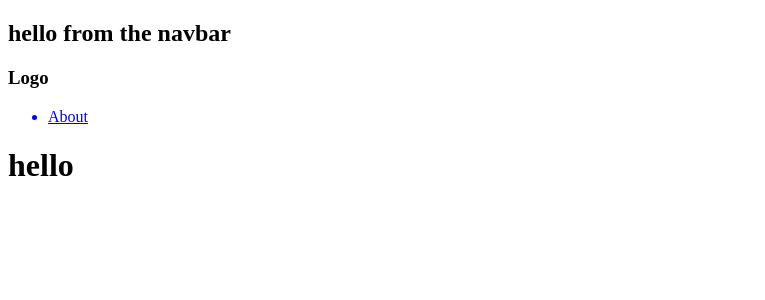
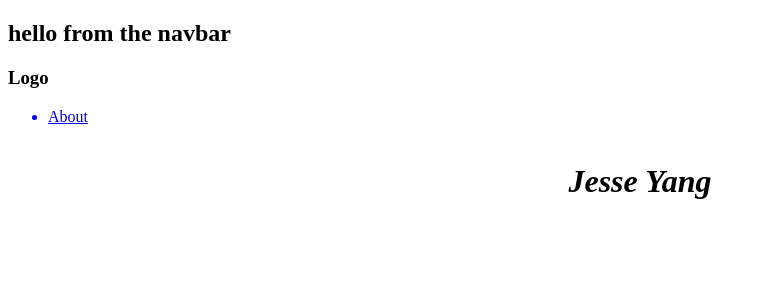
Before and after one commit to jesseyang432/jesseyang432.github.io, a React (Create React App) app: page / in a window 1280 px wide. Shown: the top 300 px of the page, without its empty margins (0-765 px from the left). Built offline with nearby package versions, Linux system fonts and the light colour scheme.

Commit message:
played around with random stuff

```diff
--- a/src/components/pages/Home.js
+++ b/src/components/pages/Home.js
@@ -10,7 +10,9 @@ class Home extends Component {
 
   render() {
     return (
-      <h1>hello</h1>
+        <div className="Home-title">
+            <h1><em>Jesse Yang</em></h1>
+        </div>
     );
   }
 }
--- a/src/components/pages/_Home.scss
+++ b/src/components/pages/_Home.scss
@@ -0,0 +1,5 @@
+.Home-title {
+	display: flex;
+	justify-content: center;
+	align-items: center;
+}
--- a/src/components/styles.css
+++ b/src/components/styles.css
@@ -1 +1,13 @@
-/* No CSS *//*# sourceMappingURL=styles.css.map */
+@import url("https://fonts.googleapis.com/css2?family=Merriweather:ital,wght@0,300;0,400;0,700;0,900;1,300;1,400;1,700;1,900&display=swap");
+.Home-title {
+  display: -webkit-box;
+  display: -ms-flexbox;
+  display: flex;
+  -webkit-box-pack: center;
+      -ms-flex-pack: center;
+          justify-content: center;
+  -webkit-box-align: center;
+      -ms-flex-align: center;
+          align-items: center;
+}
+/*# sourceMappingURL=styles.css.map */
--- a/src/components/styles.scss
+++ b/src/components/styles.scss
@@ -1 +1,7 @@
 @import "./pages/Home";
+
+@import url("https://fonts.googleapis.com/css2?family=Merriweather:ital,wght@0,300;0,400;0,700;0,900;1,300;1,400;1,700;1,900&display=swap");
+
+body {
+	// background-color: #47344f;
+}
```
Also changed, not shown: 2 other files (tests, documents, lock files or other folders).
